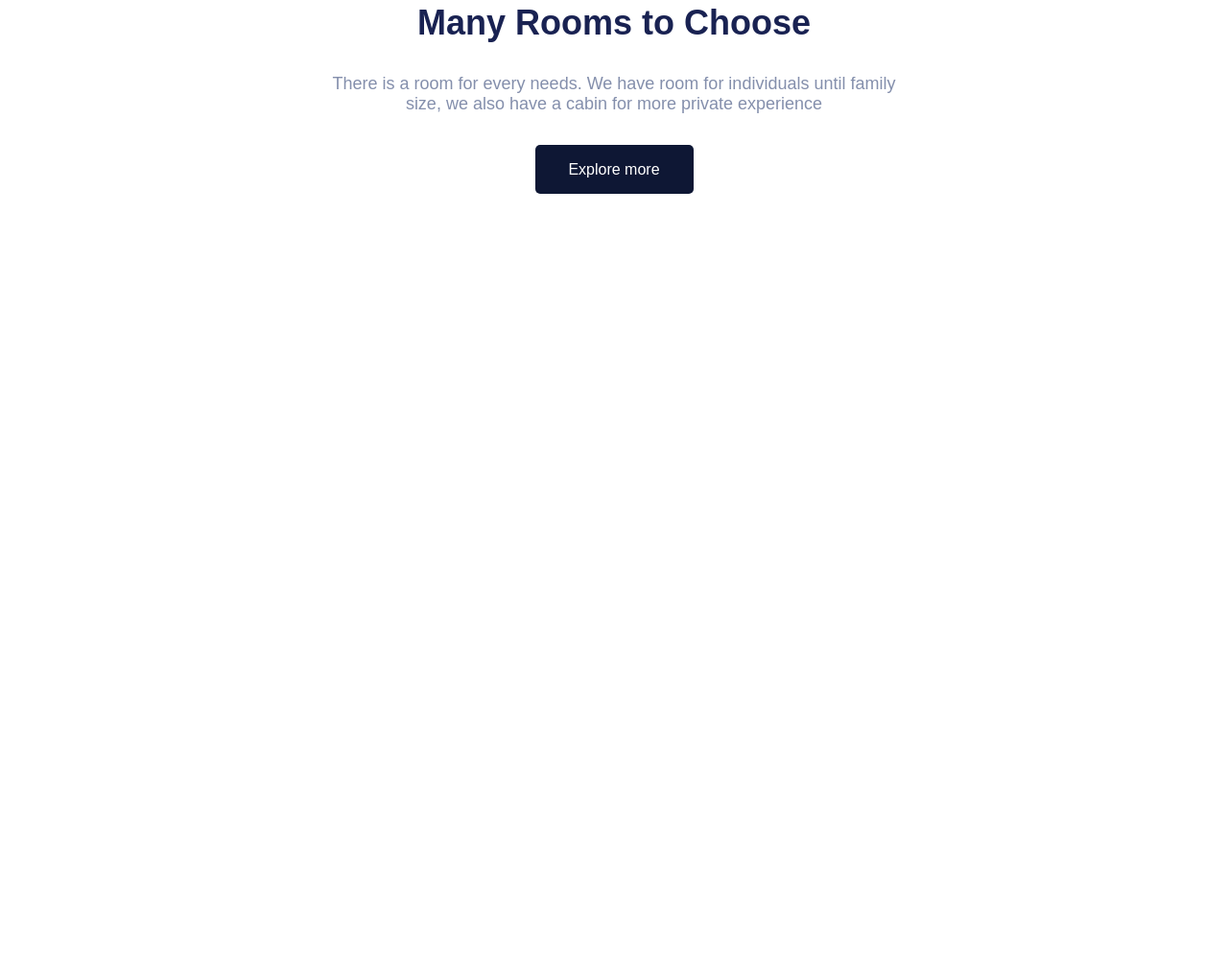
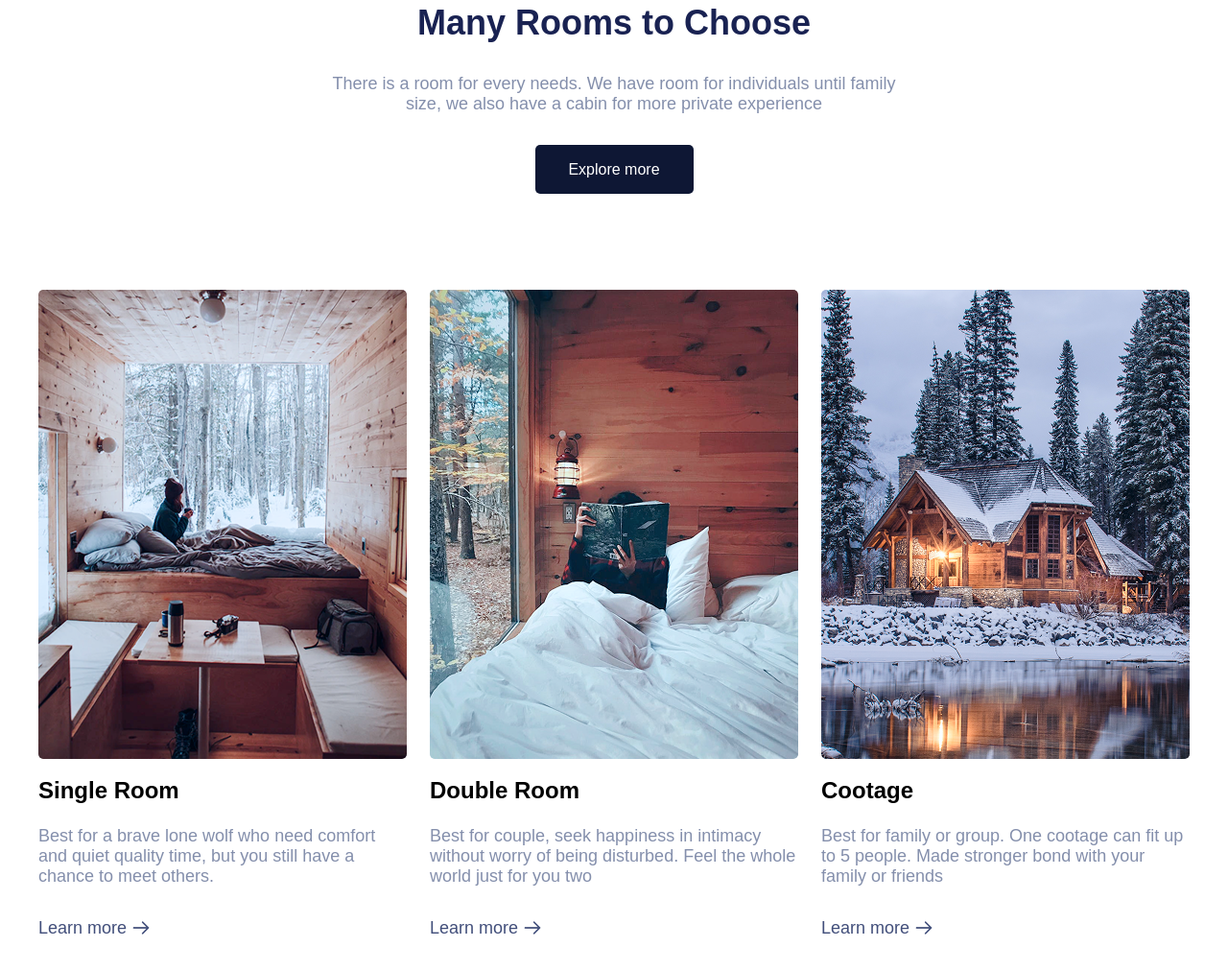
Before and after one commit to themagawo2011/homework-14, a plain HTML site: page index.html in a window 1280 px wide. Shown: the part 2956-3968 px from the top of the page at 96% size. Before the commit the page ends 3258 px from the top, so only its background shows below. Drawn offline with Linux system fonts and the light colour scheme.

Commit message:
div 7 сохтам

```diff
--- a/index.html
+++ b/index.html
@@ -70,5 +70,47 @@
         <p class="p1box6">There is a room for every needs. We have room for individuals until family size, we also have a cabin for more private experience</p>
         <button class="bt4">Explore more</button>
     </div>
+
+
+
+    <div class="box7">
+        <div class="d1box7">
+            <div>
+            <img src="./images/image 11.png" alt="" class="img7">
+            </div>
+            <h1 class="h1box7">Single Room</h1>
+            <p class="p1box7">Best for a brave lone wolf who need comfort and quiet quality time, but you still have a chance to meet others.</p>
+            <div class="dcha">
+            <a href="" class="a1box7">Learn more</a>
+            <img src="./images/Arrow_Right.png" alt="" class="right">
+            </div>
+        </div>
+
+
+        <div class="d1box7">
+            <div>
+            <img src="./images/image 10.png" alt="" class="img7">
+            </div>
+            <h1 class="h1box7">Double Room</h1>
+            <p class="p1box7">Best for couple, seek happiness in intimacy without worry of being disturbed. Feel the whole world just for you two</p>
+            <div class="dcha">
+            <a href="" class="a1box7">Learn more</a>
+            <img src="./images/Arrow_Right.png" alt="" class="right">
+            </div>
+        </div>
+
+
+        <div class="d1box7">
+            <div>
+            <img src="./images/ian-keefe-OgcJIKRnRC8-unsplash 1.png" alt="" class="img7">
+            </div>
+            <h1 class="h1box7">Cootage</h1>
+            <p class="p1box7">Best for family or group. One cootage can fit up to 5 people. Made stronger bond with your family or friends</p>
+            <div class="dcha">
+            <a href="" class="a1box7">Learn more</a>
+            <img src="./images/Arrow_Right.png" alt="" class="right">
+            </div>
+        </div>
+    </div>
 </body>
 </html>
--- a/style.css
+++ b/style.css
@@ -245,3 +245,55 @@
     margin-top: 200px;
     margin-bottom: 100px;
 }
+
+
+.h1box7{
+    width: 172px;
+    height: 36px;
+    font-size: 24px;
+    font-weight: 600;
+    color: #000000;
+}
+
+.p1box7{
+    width: 384px;
+    height: 81px;
+    font-size: 18px;
+    font-weight: 400;
+    color: #848FAC;
+}
+
+.a1box7{
+    width: 97px;
+    height: 27px;
+    font-size: 18px;
+    font-weight: 400;
+    color: #424F7B;
+    text-decoration: none;
+}
+
+.right{
+    width: 20px;
+    height: 20px;
+}
+
+.dcha{
+    display: flex;
+}
+
+.d1box7{
+    display: flex;
+    flex-direction: column;
+    gap: 15px;
+}
+
+.img7{
+    border-radius: 5px;
+}
+
+.box7{
+    display: flex;
+    justify-content: center;
+    gap: 24px;
+    margin-bottom: 100px;
+}
```
Also changed, not shown: images/Arrow_Right.png (added), images/ian-keefe-OgcJIKRnRC8-unsplash 1.png (added), images/image 10.png (added), images/image 11.png (added).
